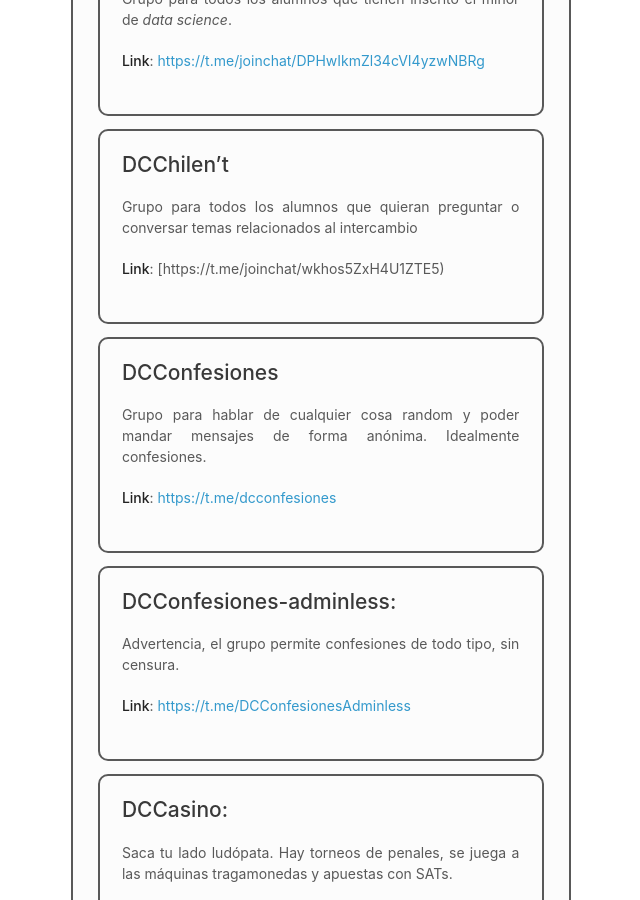
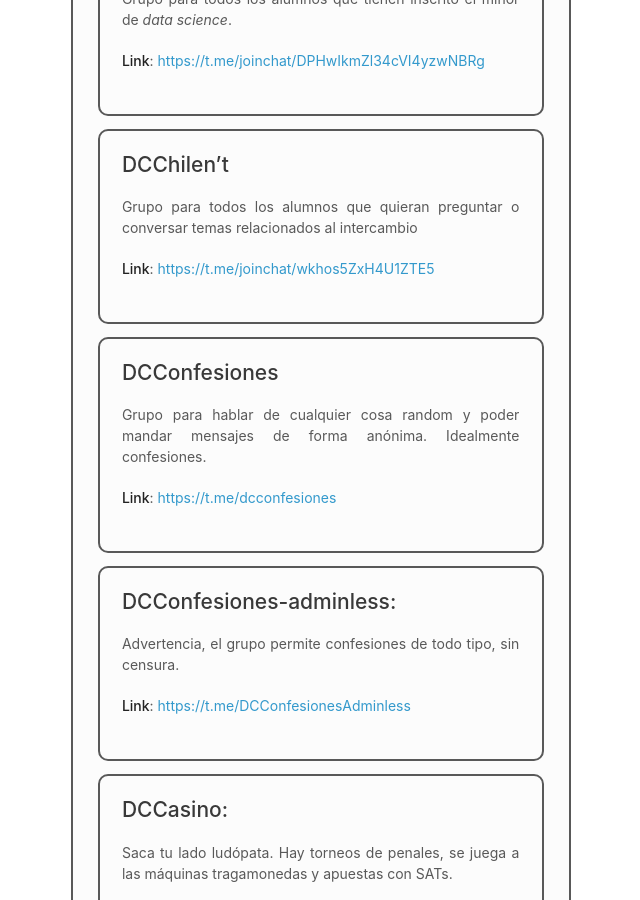
Before and after one commit to capitulo-acm-puc/capitulo-acm-puc.github.io, a Jekyll site: the page built from 6-grupos_y_canales.md, in a window 1280 px wide and 900 px high, scrolled down 1396 px. Shown: the whole window, without its empty margins (535-1175 px from the left). Built offline with Jekyll 4.4.1, drawn with Linux system fonts in a browser that asks for light colours; part of the change alters nothing that is shown.

```diff
--- a/6-grupos_y_canales.md
+++ b/6-grupos_y_canales.md
@@ -63,7 +63,7 @@ Grupo para todos los alumnos que tienen inscrito el minor de _data science_.
 ## DCChilen't
 Grupo para todos los alumnos que quieran preguntar o conversar temas relacionados al intercambio
 
-**Link**: [https://t.me/joinchat/wkhos5ZxH4U1ZTE5)
+**Link**: [https://t.me/joinchat/wkhos5ZxH4U1ZTE5](https://t.me/joinchat/wkhos5ZxH4U1ZTE5)
 </div>
 
 
```
